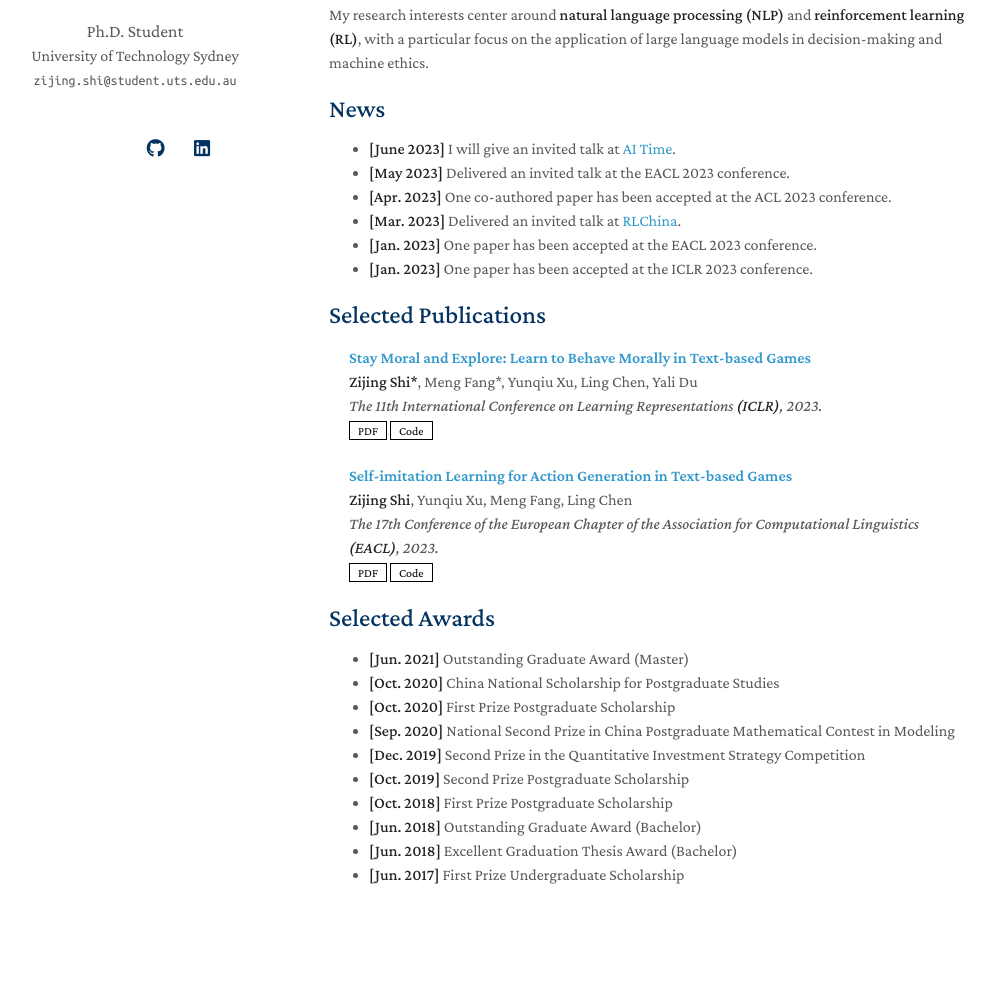
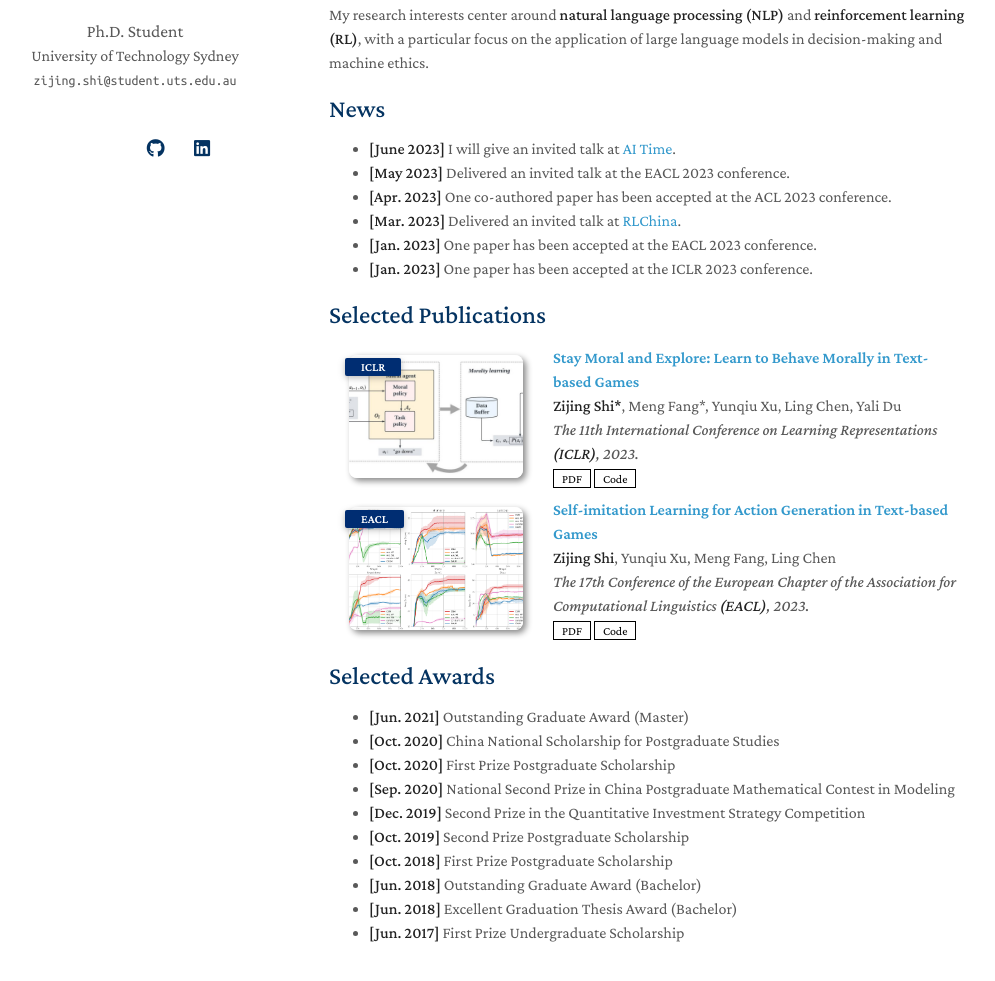
Before and after one commit to winni18/winni18.github.io, a Jekyll site: the page built from index.md, in a window 1280 px wide and 1261 px high. Shown: the part 222-1203 px from the top of the window, without its empty margins (141-1136 px from the left). Built offline with Jekyll 4.4.1, drawn with Linux system fonts in a browser that asks for light colours; nearby versions of some CDN libraries; a style sheet for code colours, icons or effects is not loaded; our own code applies the rules of GitHub Pages for plain Markdown files.

Commit message:
update publications

```diff
--- a/_includes/publications.md
+++ b/_includes/publications.md
@@ -6,10 +6,10 @@
 
 <li>
 <div class="pub-row">
-  <!-- <div class="col-sm-3 abbr" style="position: relative;padding-right: 15px;padding-left: 15px;">
+  <div class="col-sm-3 abbr" style="position: relative;padding-right: 15px;padding-left: 15px;">
     <img src="assets/img/iclr2023.png" class="teaser img-fluid z-depth-1">
     <abbr class="badge">ICLR</abbr>
-  </div> -->
+  </div>
   <div class="col-sm-9" style="position: relative;padding-right: 15px;padding-left: 20px;">
     <div class="title"><a href="https://openreview.net/pdf?id=CtS2Rs_aYk">Stay Moral and Explore: Learn to Behave Morally in Text-based Games</a></div>
     <div class="author"><strong>Zijing Shi*</strong>, Meng Fang*, Yunqiu Xu, Ling Chen, Yali Du</div>
@@ -28,10 +28,10 @@
 
 <li>
 <div class="pub-row">
-  <!-- <div class="col-sm-3 abbr" style="position: relative;padding-right: 15px;padding-left: 15px;">
+  <div class="col-sm-3 abbr" style="position: relative;padding-right: 15px;padding-left: 15px;">
     <img src="assets/img/eacl2023.png" class="teaser img-fluid z-depth-1">
     <abbr class="badge">EACL</abbr>
-  </div> -->
+  </div>
   <div class="col-sm-9" style="position: relative;padding-right: 15px;padding-left: 20px;">
     <div class="title"><a href="https://aclanthology.org/2023.eacl-main.50.pdf">Self-imitation Learning for Action Generation in Text-based Games</a></div>
     <div class="author"><strong>Zijing Shi</strong>, Yunqiu Xu, Meng Fang, Ling Chen</div>
```
Also changed, not shown: assets/img/eacl2023.png.
